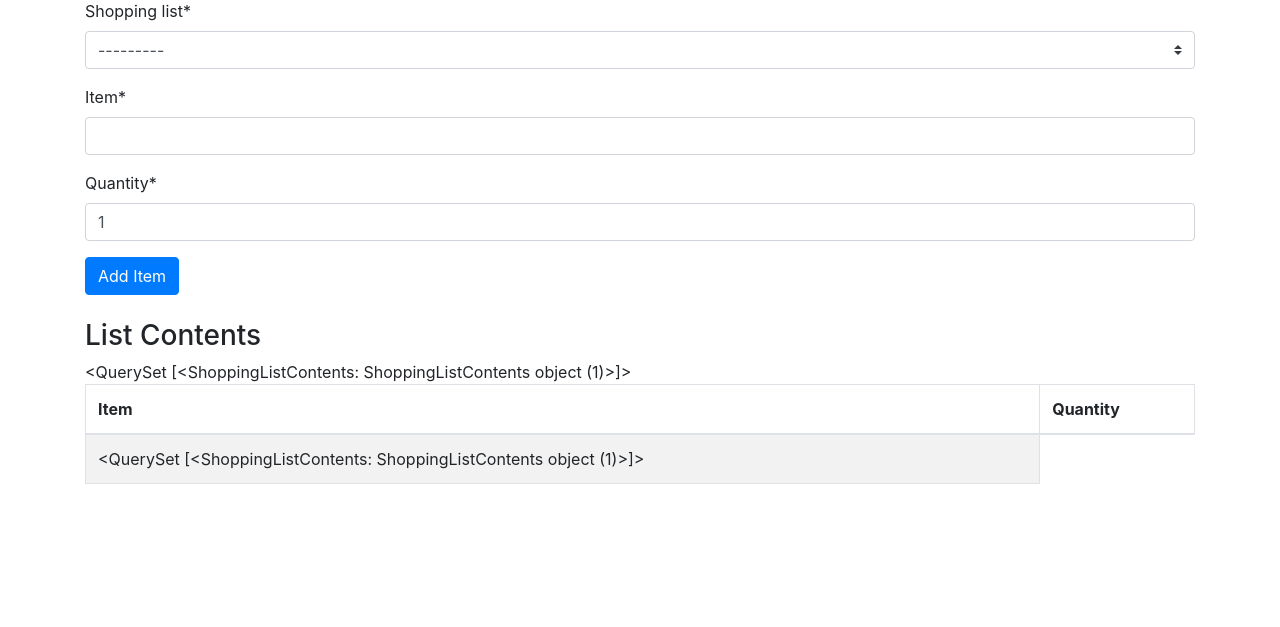
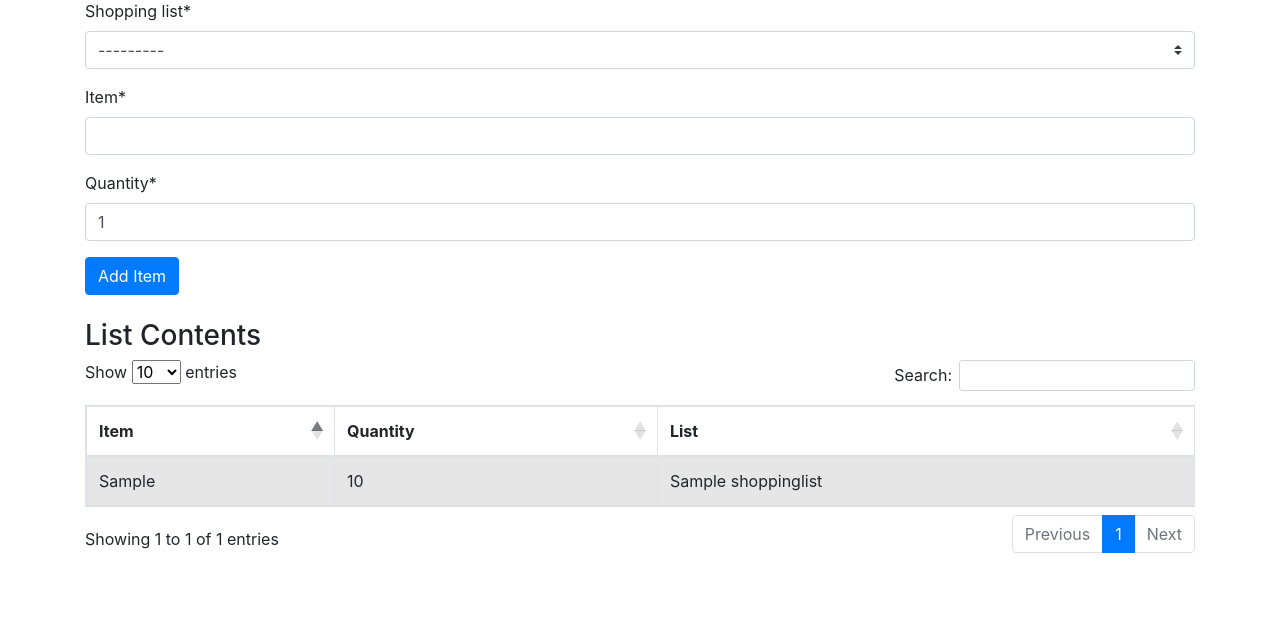
Before and after one commit to doey77/grocery-cookbook, a Django app: page /shoppinglist/ in a window 1280 px wide. Shown: the part 264-891 px from the top of the page. Before the commit the page ends 748 px from the top, so only its background shows below. Run offline with Django 3.2, Linux system fonts and the light colour scheme; a user stored in the database is signed in; tables that the repository leaves empty hold one stand-in row (values such as "Sample post"); some libraries are stand-ins or nearby versions.

Commit message:
working datatables

```diff
--- a/grocerycookbook/home/templates/home/navigation.html
+++ b/grocerycookbook/home/templates/home/navigation.html
@@ -7,8 +7,11 @@
     <link rel="icon" href="{% static 'images/favicon.png' %}">
     <link rel="stylesheet" href="https://cdn.jsdelivr.net/npm/bootstrap@4.5.3/dist/css/bootstrap.min.css" integrity="sha384-TX8t27EcRE3e/ihU7zmQxVncDAy5uIKz4rEkgIXeMed4M0jlfIDPvg6uqKI2xXr2" crossorigin="anonymous">
     <link rel="stylesheet" type="text/css" href="{% static 'home/navigation.css' %}">
+    <link rel="stylesheet" href="https://cdn.datatables.net/1.10.23/css/dataTables.bootstrap4.min.css">
     <script src="https://code.jquery.com/jquery-3.5.1.slim.min.js" integrity="sha384-DfXdz2htPH0lsSSs5nCTpuj/zy4C+OGpamoFVy38MVBnE+IbbVYUew+OrCXaRkfj" crossorigin="anonymous"></script>
     <script src="https://cdn.jsdelivr.net/npm/bootstrap@4.5.3/dist/js/bootstrap.bundle.min.js" integrity="sha384-ho+j7jyWK8fNQe+A12Hb8AhRq26LrZ/JpcUGGOn+Y7RsweNrtN/tE3MoK7ZeZDyx" crossorigin="anonymous"></script>
+    <script src="https://cdn.datatables.net/1.10.23/js/jquery.dataTables.min.js"></script>
+    <script src="https://cdn.datatables.net/1.10.23/js/dataTables.bootstrap4.min.js"></script>
     <title>Grocery Cookbook</title>
     {% block head %}
     {% endblock head %}
--- a/grocerycookbook/shoppinglist/forms.py
+++ b/grocerycookbook/shoppinglist/forms.py
@@ -13,7 +13,7 @@ class CreateShoppingList(forms.ModelForm):
         self.helper = FormHelper()
         self.helper.layout = Layout(
             'list_name',
-            Submit('submit', 'Create List', css_class='btn btn-success')
+            Submit('submit', 'Create List', css_class='btn btn-success', css_id='btn-create-list')
         )
 
     class Meta:
@@ -33,7 +33,7 @@ class AddToShoppingList(forms.ModelForm):
             'shopping_list',
             'item',
             'quantity',
-            Submit('submit', 'Add Item', css_class='btn btn-primary')
+            Submit('submit', 'Add Item', css_class='btn btn-primary', css_id='btn-add-item')
         )
         self.helper.form_id = "addToShoppingListForm"
 
--- /dev/null
+++ b/grocerycookbook/shoppinglist/static/shoppinglist/index.js
@@ -0,0 +1,3 @@
+$(document).ready(function() {
+    $('#tblShoppingList').DataTable();
+});
--- a/grocerycookbook/shoppinglist/templates/shoppinglist/index.html
+++ b/grocerycookbook/shoppinglist/templates/shoppinglist/index.html
@@ -4,6 +4,7 @@
 
 {% block head %}
     <link rel="stylesheet" href="{% static 'shoppinglist/index.css' %}">
+    <script src="{% static 'shoppinglist/index.js' %}"></script>
 {% endblock head %}
 
 {% block content %}
@@ -20,24 +21,24 @@
     <br>
     <h3>List Contents</h3>
 
-    {{user_list_contents}}
-
-    <div class="table-responsive">
-    <table class="table table-bordered table-striped">
+    <table id="tblShoppingList" class="table table-bordered table-striped" style="width:100%">
         <thead>
             <tr>
                 <th>Item</th>
                 <th>Quantity</th>
+                <th>List</th>
             </tr>
         </thead>
         <tbody>
             {% for list_entry in user_list_contents %}
             <tr>
-                <td>{{user_list_contents}}</td>
+                <td>{{list_entry.item}}</td>
+                <td>{{list_entry.quantity}}</td>
+                <td>{{list_entry.shopping_list}}</td>
             </tr>
             {% endfor %}
         </tbody>
     </table>
-    </div>
+    <br><br><br>
 </div>
 {% endblock content %}
--- a/requirements.txt
+++ b/requirements.txt
@@ -3,3 +3,6 @@ django==3.1
 
 # Used for interacting with PostgreSQL database
 psycopg2-binary==2.8.6
+
+# Used for easier forms
+django-crispy-forms==1.10.0
```
